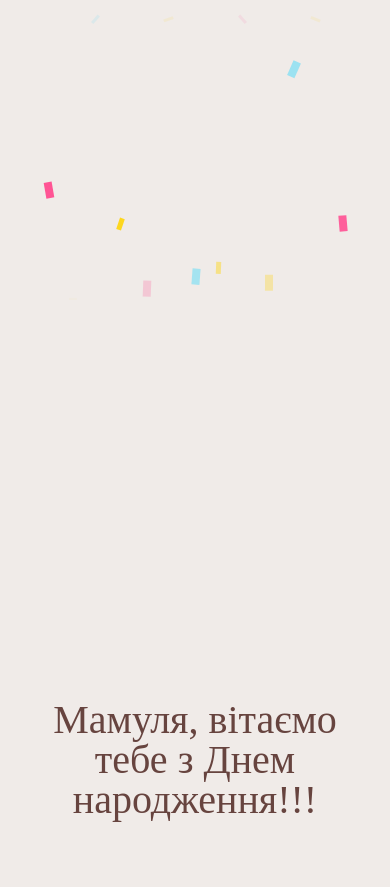
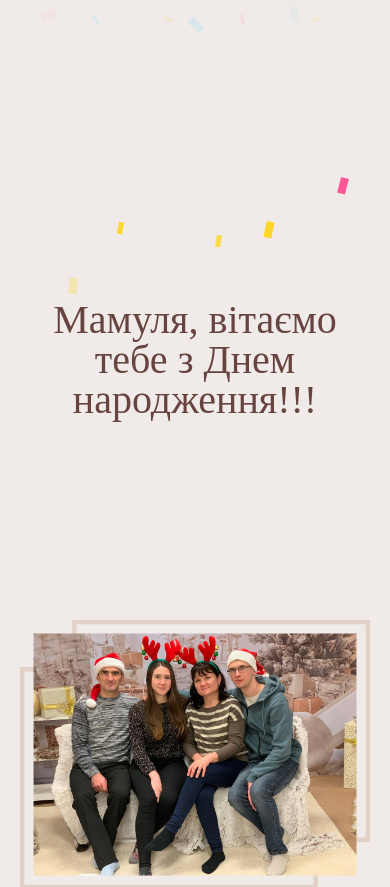
Before and after one commit to ivan-hryshko/family, a Vue app: page / in a window 390 px wide. Shown: the top 887 px of the page. Built offline with nearby package versions, Linux system fonts and the light colour scheme; a web font is replaced by a local one.

Commit message:
changed mobile margin

```diff
--- a/src/App.vue
+++ b/src/App.vue
@@ -17,7 +17,7 @@
         <div class="confetti-piece"></div>
       </div>
     </div>
-    <p>
+    <p id="p-first">
       Мамуля, вітаємо тебе з Днем народження!!!
     </p>
     <!-- <div class="image-container">
@@ -101,13 +101,14 @@ html {
 
 p {
   font-size: 60px;
-  padding: 300px 0px;
+  margin: 300px 0px;
   animation: hear-beat 2s linear infinite alternate 0s forwards;
 
 }
 
+
 #p-last {
-  padding-bottom: 150px;
+  margin-bottom: 150px;
 }
 
 
@@ -271,7 +272,12 @@ $duration: 1400;
 
   p {
     font-size: 40px;
-    margin: 100px 0px;
+    margin: 200px 0px;
+  }
+
+  #p-first {
+    margin-top: 0px;
+    padding-top: 0px;
   }
 
   img {
@@ -279,7 +285,7 @@ $duration: 1400;
   }
 
   #app {
-    margin-bottom: 250px;
+    margin-bottom: 150px;
   }
 }
 
```
